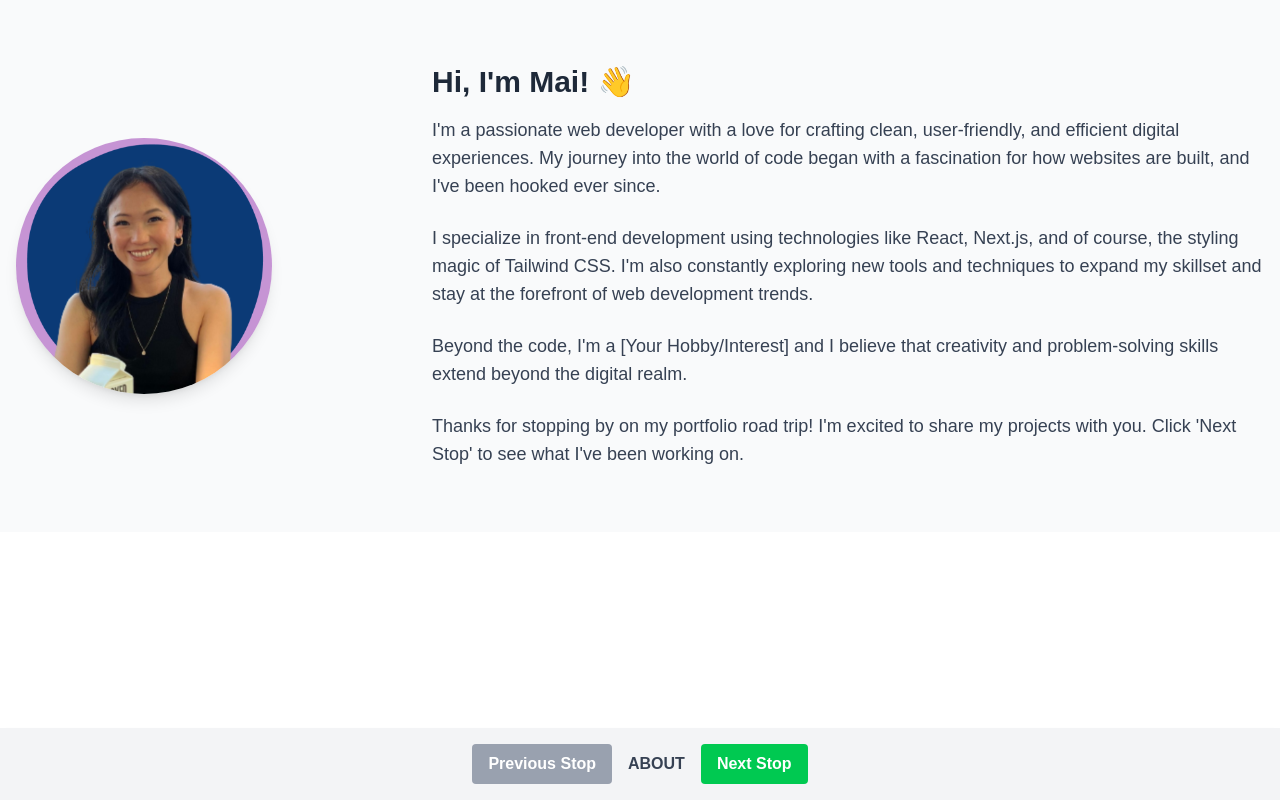
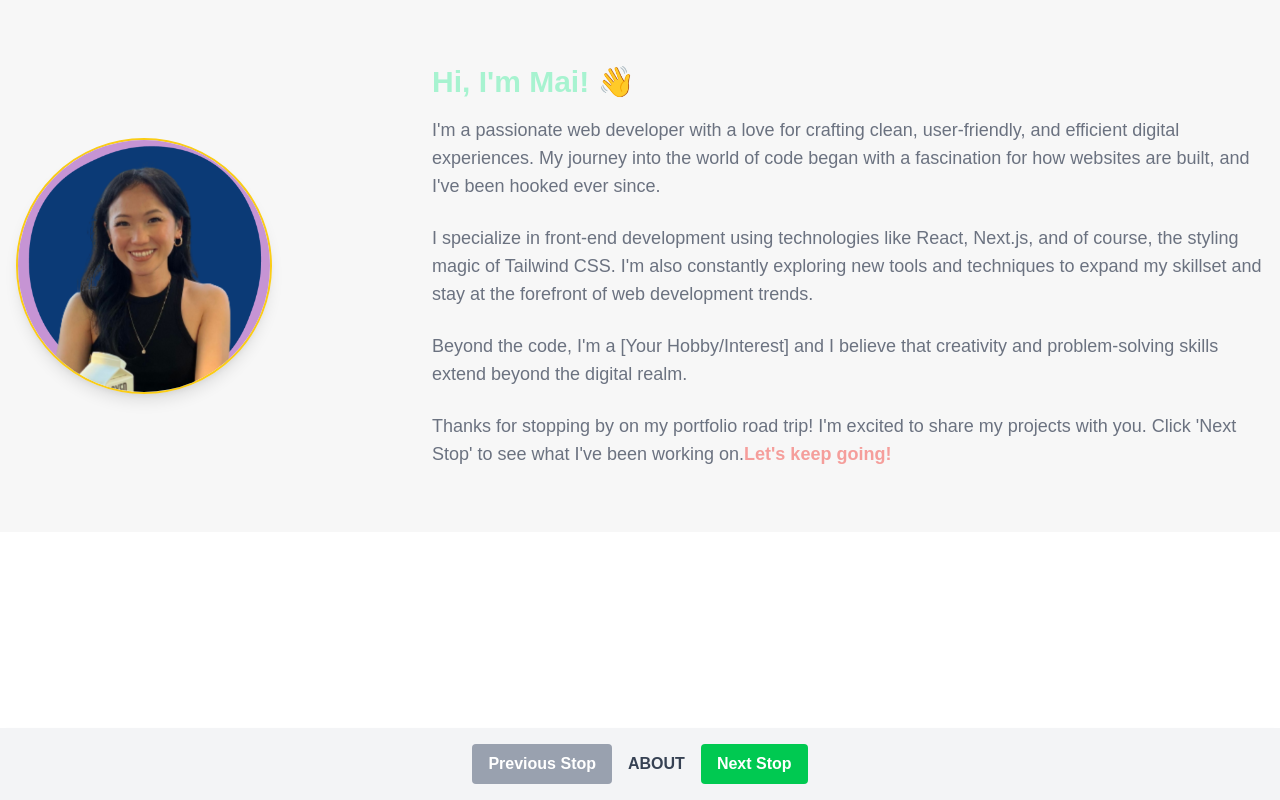
Before and after one commit to vmaineng/road-portfolio, a Next.js app: page / in a window 1280 px wide. Built offline with nearby package versions, Linux system fonts and the light colour scheme.

Commit message:
added in portfolio

```diff
--- a/package.json
+++ b/package.json
@@ -10,6 +10,7 @@
   },
   "dependencies": {
     "next": "15.3.1",
+    "postcss": "^8.5.3",
     "react": "^19.0.0",
     "react-dom": "^19.0.0",
     "react-icons": "^5.5.0",
@@ -17,13 +18,14 @@
   },
   "devDependencies": {
     "@eslint/eslintrc": "^3",
-    "@tailwindcss/postcss": "^4",
+    "@tailwindcss/postcss": "^4.1.5",
     "@types/node": "^20",
     "@types/react": "^19",
     "@types/react-dom": "^19",
+    "autoprefixer": "^10.4.21",
     "eslint": "^9",
     "eslint-config-next": "15.3.1",
-    "tailwindcss": "^4",
+    "tailwindcss": "^4.1.5",
     "typescript": "^5"
   }
 }
--- /dev/null
+++ b/postcss.config.js
@@ -0,0 +1,6 @@
+module.exports = {
+  plugins: {
+    "@tailwindcss/postcss": {},
+    autoprefixer: {},
+  },
+};
--- a/src/app/components/About.tsx
+++ b/src/app/components/About.tsx
@@ -3,11 +3,11 @@ import Image from "next/image";
 
 const About: React.FC = () => {
   return (
-    <section id="about" className="py-16 bg-gray-50">
-      <div className="container mx-auto px-4">
+    <section id="about" className="py-16 bg-[#f7f7f7]">
+      <div className="container mx-auto px-4 text-[#6b7280]">
         <div className="md:flex md:items-center md:justify-around">
           <div className="mb-8 md:mb-0 md:w-1/3">
-            <div className="relative w-32 h-32 sm:w-48 sm:h-48 md:w-64 md:h-64 rounded-full overflow-hidden mx-auto md:mx-0 shadow-lg">
+            <div className="relative w-32 h-32 sm:w-48 sm:h-48 md:w-64 md:h-64 rounded-full overflow-hidden mx-auto md:mx-0 shadow-lg border-2 border-[#facc15]">
               <Image
                 src="/profilePic.png"
                 alt="Your Profile Picture"
@@ -17,31 +17,34 @@ const About: React.FC = () => {
             </div>
           </div>
           <div className="md:w-2/3">
-            <h2 className="text-3xl font-bold text-gray-800 mb-4">
+            <h2 className="text-3xl font-bold text-[#a7f3d0] mb-4">
               Hi, I&apos;m Mai! 👋
             </h2>
-            <p className="text-lg text-gray-700 mb-6">
+            <p className="text-lg mb-6">
               I&apos;m a passionate web developer with a love for crafting
               clean, user-friendly, and efficient digital experiences. My
               journey into the world of code began with a fascination for how
               websites are built, and I&apos;ve been hooked ever since.
             </p>
-            <p className="text-lg text-gray-700 mb-6">
+            <p className="text-lg mb-6">
               I specialize in front-end development using technologies like
               React, Next.js, and of course, the styling magic of Tailwind CSS.
               I&apos;m also constantly exploring new tools and techniques to
               expand my skillset and stay at the forefront of web development
               trends.
             </p>
-            <p className="text-lg text-gray-700 mb-6">
+            <p className="text-lg mb-6">
               Beyond the code, I&apos;m a [Your Hobby/Interest] and I believe
               that creativity and problem-solving skills extend beyond the
               digital realm.
             </p>
-            <p className="text-lg text-gray-700">
+            <p className="text-lg">
               Thanks for stopping by on my portfolio road trip! I&apos;m excited
               to share my projects with you. Click &apos;Next Stop&apos; to see
               what I&apos;ve been working on.
+              <span className="text-[#f59e9b] font-semibold">
+                Let&apos;s keep going!
+              </span>
             </p>
           </div>
         </div>
--- /dev/null
+++ b/tailwind.config.js
@@ -0,0 +1,21 @@
+/** @type {import('tailwindcss').Config} */
+module.exports = {
+  content: [
+    "./app/**/*.{js,ts,jsx,tsx,mdx}",
+    "./pages/**/*.{js,ts,jsx,tsx,mdx}",
+    "./components/**/*.{js,ts,jsx,tsx,mdx}",
+    "./src/**/*.{js,jsx,ts,tsx}",
+  ],
+  theme: {
+    extend: {
+      colors: {
+        primary: "#a7f3d0",
+        secondary: "#f59e9b",
+        accent: "#facc15",
+        neutralLight: "#f7f7f7",
+        neutralDark: "#6b7280",
+      },
+    },
+  },
+  plugins: [],
+};
```
Also changed, not shown: 2 other files (tests, documents, lock files or other folders).
